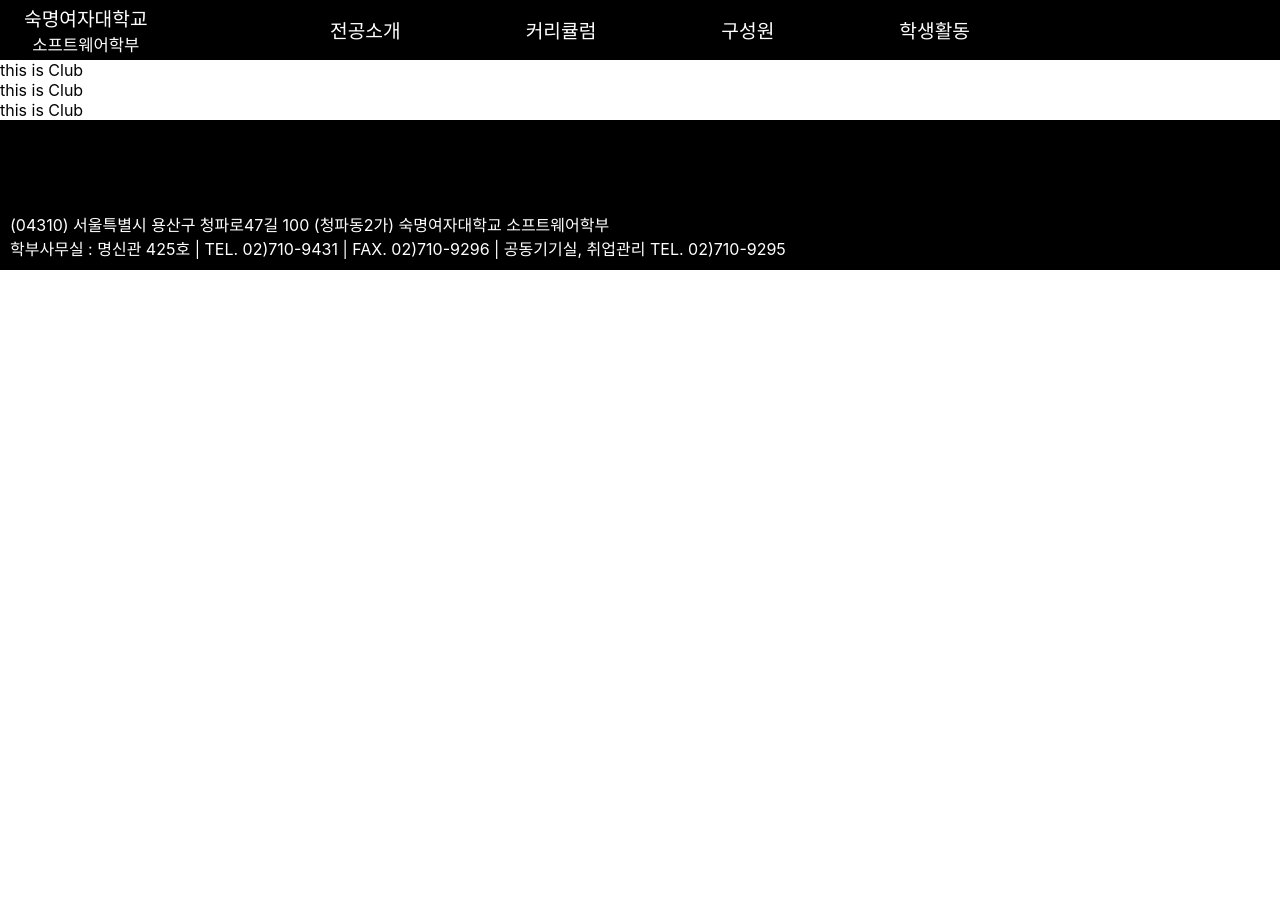
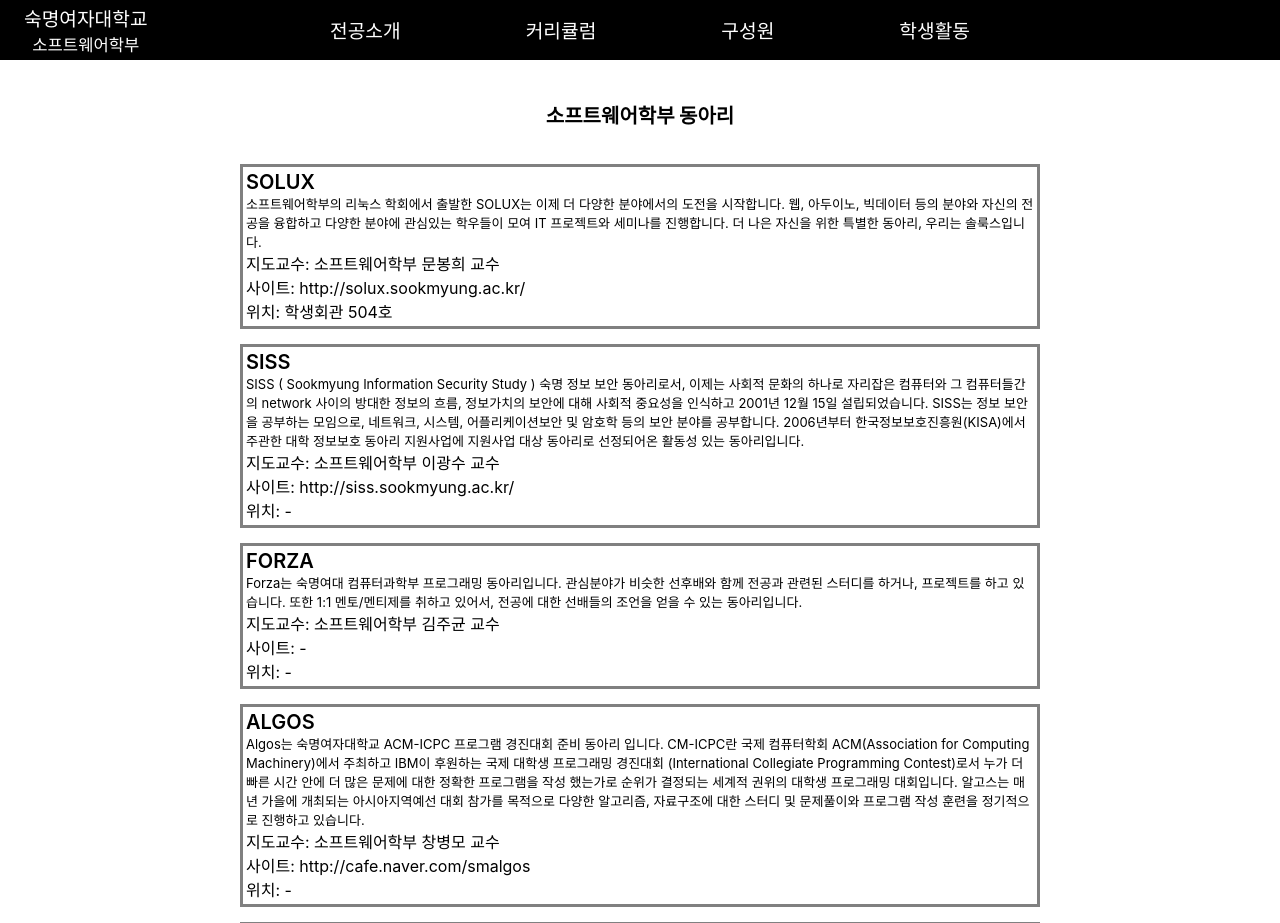
Before and after one commit to APPS-sookmyung/2023-SMSW-Web-Project-client, a React (Create React App) app: page /StudentActivity/Club in a window 1280 px wide. Shown: the top 923 px of the page. Before the commit the page ends 800 px from the top, so only its background shows below. Built offline with nearby package versions, Linux system fonts and the light colour scheme.

Commit message:
학회 내용 구현

```diff
--- /dev/null
+++ b/src/pages/StudentActivity/Club/Club.css
@@ -0,0 +1,31 @@
+.ClubPart {
+  display: flex;
+  flex-direction: column;
+  align-items: center;
+  justify-content: center;
+  margin-top: 20px;
+  margin-bottom: 100px;
+}
+
+.clubTable {
+  border-style: solid;
+  border-width: 1;
+  display: flex;
+  flex-direction: column;
+  width: 800px;
+  margin: 15px;
+}
+
+.ClubTitle {
+  font-size: 20px;
+  font-weight: 800;
+}
+
+.clubName {
+  font-size: 20px;
+  font-weight: 600;
+}
+
+.clubDetail {
+  font-size: 13px;
+}
--- a/src/pages/StudentActivity/Club/Club.js
+++ b/src/pages/StudentActivity/Club/Club.js
@@ -1,11 +1,38 @@
 import React from "react";
+import ClubList from "./ClubList.js";
+import "./Club.css";
 
 const Club = () => {
+  const ViewClubList = ({ club }) => {
+    return (
+      <div>
+        <table className="clubTable">
+          <tbody>
+            <tr className="clubTableRow">
+              <td>
+                <div className="clubName">{club.name}</div>
+                <div className="clubDetail">{club.detail}</div>
+                <div className="clubLeadingProfessor">
+                  지도교수: {club.leadingProfessor}
+                </div>
+                <div className="clubSite">사이트: {club.site}</div>
+                <div className="clubLocation">위치: {club.location}</div>
+              </td>
+            </tr>
+          </tbody>
+        </table>
+      </div>
+    );
+  };
+
   return (
-    <div>
-      <div>this is Club</div>
-      <div>this is Club</div>
-      <div>this is Club</div>
+    <div className="ClubPart">
+      <p className="ClubTitle">소프트웨어학부 동아리</p>
+      <div>
+        {ClubList.map((club) => (
+          <ViewClubList club={club} key={club.name} />
+        ))}
+      </div>
     </div>
   );
 };
--- /dev/null
+++ b/src/pages/StudentActivity/Club/ClubList.js
@@ -0,0 +1,52 @@
+export const ClubList = [
+  {
+    name: "SOLUX",
+    detail:
+      "소프트웨어학부의 리눅스 학회에서 출발한 SOLUX는 이제 더 다양한 분야에서의 도전을 시작합니다. 웹, 아두이노, 빅데이터 등의 분야와  자신의 전공을 융합하고 다양한 분야에 관심있는 학우들이 모여 IT 프로젝트와 세미나를 진행합니다. 더 나은 자신을 위한 특별한 동아리, 우리는 솔룩스입니다.",
+    leadingProfessor: "소프트웨어학부 문봉희 교수",
+    site: "http://solux.sookmyung.ac.kr/",
+    location: "학생회관 504호",
+  },
+  {
+    name: "SISS",
+    detail:
+      "SISS ( Sookmyung Information Security Study ) 숙명 정보 보안 동아리로서, 이제는 사회적 문화의 하나로 자리잡은 컴퓨터와 그 컴퓨터들간의 network 사이의 방대한 정보의 흐름, 정보가치의 보안에 대해 사회적 중요성을 인식하고 2001년 12월 15일 설립되었습니다. SISS는 정보 보안을 공부하는 모임으로, 네트워크, 시스템, 어플리케이션보안 및 암호학 등의 보안 분야를 공부합니다. 2006년부터 한국정보보호진흥원(KISA)에서 주관한 대학 정보보호 동아리 지원사업에 지원사업 대상 동아리로 선정되어온 활동성 있는 동아리입니다.",
+    leadingProfessor: "소프트웨어학부 이광수 교수",
+    site: "http://siss.sookmyung.ac.kr/",
+    location: "-",
+  },
+  {
+    name: "FORZA",
+    detail:
+      "Forza는 숙명여대 컴퓨터과학부 프로그래밍 동아리입니다. 관심분야가 비슷한 선후배와 함께 전공과 관련된 스터디를 하거나, 프로젝트를 하고 있습니다. 또한 1:1 멘토/멘티제를 취하고 있어서, 전공에 대한 선배들의 조언을 얻을 수 있는 동아리입니다.",
+    leadingProfessor: "소프트웨어학부 김주균 교수",
+    site: "-",
+    location: "-",
+  },
+  {
+    name: "ALGOS",
+    detail:
+      "Algos는 숙명여자대학교 ACM-ICPC 프로그램 경진대회 준비 동아리 입니다. CM-ICPC란 국제 컴퓨터학회 ACM(Association for Computing Machinery)에서 주최하고 IBM이 후원하는 국제 대학생 프로그래밍 경진대회 (International Collegiate Programming Contest)로서 누가 더 빠른 시간 안에 더 많은 문제에 대한 정확한 프로그램을 작성 했는가로 순위가 결정되는 세계적 권위의 대학생 프로그래밍 대회입니다. 알고스는 매년 가을에 개최되는 아시아지역예선 대회 참가를 목적으로 다양한 알고리즘, 자료구조에 대한 스터디 및 문제풀이와 프로그램 작성 훈련을 정기적으로 진행하고 있습니다.",
+    leadingProfessor: "소프트웨어학부 창병모 교수",
+    site: "http://cafe.naver.com/smalgos",
+    location: "-",
+  },
+  {
+    name: "APPS",
+    detail:
+      "APPS는 숙명여자대학교 모바일 컴퓨팅 동아리입니다. 스마트폰을 비롯한 모바일 컴퓨팅 환경에서 요구되는 소프트웨어, 사용자인터페이스, 알고리즘 등을 공부하는 동아리로, 주요 활동 내용은 모바일앱 설계, 개발을 중심으로 공모전, 연구과제를 준비하는 것이며, 기초가 되는 자료구조, 자바프로그래밍, 모바일 프로그래밍 등의 스터디를 진행합니다. 그밖에 최신 IT기술 동향을 공부하고, 지도교수님, 선후배들 간의 활발한 교류를 통하여 전문 SW 엔지니어의 소양을 갖추는 것을 목적으로 하고 있습니다.",
+    leadingProfessor: "소프트웨어학부 유석종 교수",
+    site: "http://cafe.naver.com/sookmyungapps.cafe",
+    location: "-",
+  },
+  {
+    name: "DACOS",
+    detail:
+      "DACOS(Data Analysis Club Of Sookmyung)는 숙명여자대학교 유일 데이터 분석 학부동아리입니다. 데이터 분석 스터디 진행 및 활동 공유와 더불어 학생들이 프로젝트를 진행 시 공모전 참가, 논문 작성 및 특허 등록과 같은 확실한 결과물을 창출하여 의미 있는 활동을 하는 동아리입니다. 또한 동아리 활동의 활성화를 통해 숙명여대 교내 학생들의 네트워크 형성과 오프라인 중심의 커뮤니케이션의 장이 되기를 기대하고 있습니다.",
+    leadingProfessor: "소프트웨어학부 이기용 교수",
+    site: "-",
+    location: "-",
+  },
+];
+
+export default ClubList;
```
